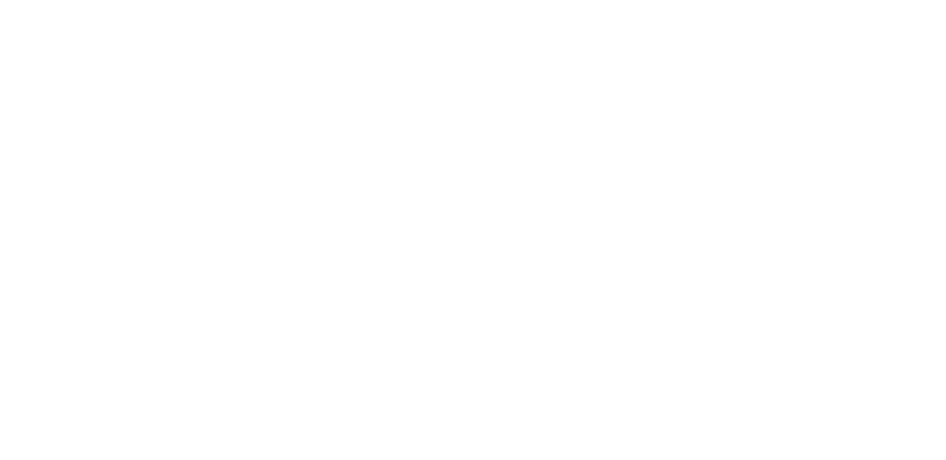
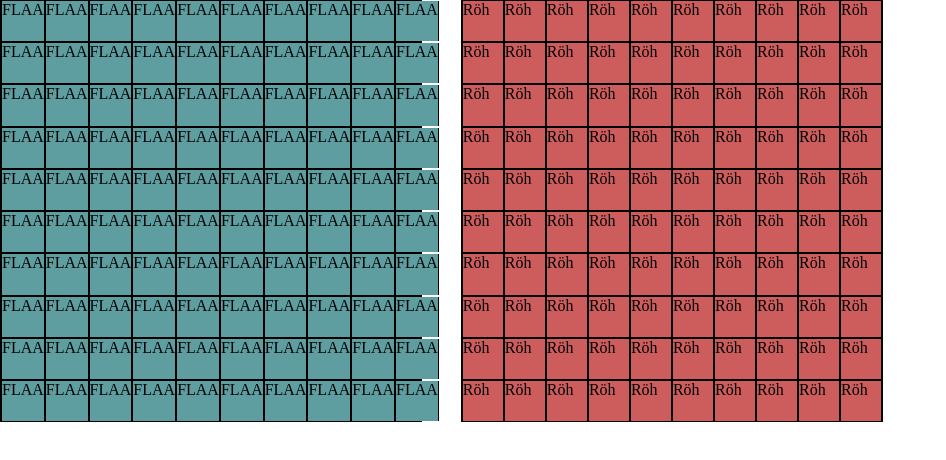
Before and after one commit to PettLe/battleship, a website built with webpack: page dist/index.html in a window 1280 px wide. Shown: the whole page, without its empty margins (0-946 px from the left). Built offline with nearby package versions, Linux system fonts and the light colour scheme.

Commit message:
created simple gameboard grids

```diff
--- a/src/dom.js
+++ b/src/dom.js
@@ -0,0 +1,27 @@
+export default function gameboardGrid() {
+  const grid1 = document.getElementById("gameboard1");
+  for (let i = 0; i < 10; i++) {
+    const row = document.createElement("div");
+    row.classList.add("row");
+    grid1.appendChild(row);
+    for (let j = 0; j < 10; j++) {
+      const box = document.createElement("div");
+      box.classList.add("box");
+      box.textContent = "FLAA";
+      row.appendChild(box);
+    }
+  }
+
+  const grid2 = document.getElementById("gameboard2");
+  for (let i = 0; i < 10; i++) {
+    const row = document.createElement("div");
+    row.classList.add("row");
+    grid2.appendChild(row);
+    for (let j = 0; j < 10; j++) {
+      const box = document.createElement("div");
+      box.classList.add("box");
+      box.textContent = "Röh";
+      row.appendChild(box);
+    }
+  }
+}
--- a/src/gamelogic.js
+++ b/src/gamelogic.js
@@ -120,6 +120,9 @@ const Player = (name, enemy) => {
     }
     // return { x, y, result };
   }
+  //  const move = this.makeMove();
+  //  const a = move.x;
+  //  const b = move.y;
 
   /* let move = makeMove();
   while (enemyBoard.shots.includes(move.result)) {
@@ -128,7 +131,9 @@ const Player = (name, enemy) => {
   return {
     name,
     turn,
-    // move,
+    //  a,
+    //  b,
+    //  move,
     enemyBoard,
     makeMove,
   };
@@ -247,7 +252,7 @@ board1.receiveAttack("J", 4);
 board1.receiveAttack("J", 5);
 board1.receiveAttack("J", 6);
 
-console.log(enemyPlayer.enemyBoard.shots);
+//  console.log(enemyPlayer.enemyBoard.shots);
 // board2.placeShip("A", 2);
 
 // console.log(player1.enemyBoard.receiveAttack("C", 3));
@@ -256,16 +261,19 @@ console.log(enemyPlayer.enemyBoard.shots);
 // console.log(enemyBoard.boardOccupied);
 // console.log(enemyBoard.ships[0].hitBoxes);
 
-const siirto = enemyPlayer.makeMove();
 //  const a = siirto.slice;
 //  const b = siirto(1);
+
+const siirto = enemyPlayer.makeMove();
 const a = siirto.x;
 const b = siirto.y;
-console.log(a);
-console.log(b);
-console.log(siirto.result);
+// console.log(a);
+// console.log(b);
+// console.log(siirto.result);
 // console.log(enemyPlayer.enemyBoard.receiveAttack(x.x, y.y));
+// console.log(enemyPlayer.move.result);
 console.log(enemyPlayer.enemyBoard.receiveAttack(a, b));
+console.log(enemyPlayer.enemyBoard.shots);
 
 //  const newGame = gameboard();
 //  const comp = comPlayer(newGame.boardOccupied);
--- a/src/index.js
+++ b/src/index.js
@@ -2,8 +2,10 @@
 
 // ONCE GOT RIDOFF TESTS, IMPORT GAMELOGIC AND DOM HERE
 import "regenerator-runtime/runtime";
+import gameboardGrid from "./dom.js";
+import "./style.css";
 
-console.log("test2");
+gameboardGrid();
 
 /* function sum(a, b) {
   return a + b;
--- a/src/style.css
+++ b/src/style.css
@@ -0,0 +1,37 @@
+* {
+  margin: 0;
+  padding: 0;
+  box-sizing: border-box;
+}
+
+#gameboards {
+  display: flex;
+  gap: 3vw;
+}
+
+#gameboard1,
+#gameboard2 {
+  width: 33vw;
+  height: 33vw;
+}
+
+#gameboard2 .box {
+  background-color: indianred;
+}
+
+.row {
+  display: flex;
+  border: 1px solid black;
+  min-height: 3.3vw;
+}
+
+.box {
+  background-color: cadetblue;
+  border-left: 1px solid black;
+  border-right: 1px solid black;
+  width: 10vw;
+}
+
+.box:hover {
+  opacity: 0.5;
+}
```
Also changed, not shown: dist/index.html, dist/main.js.
